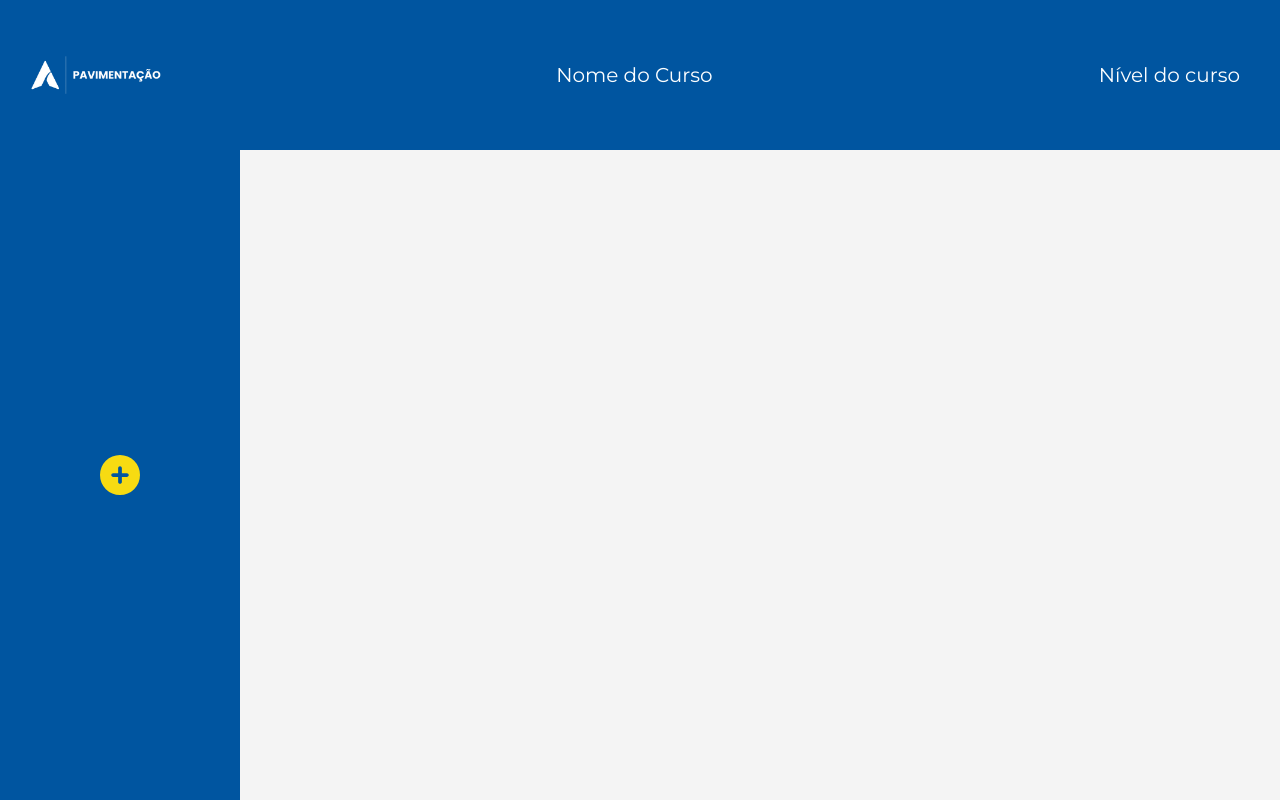
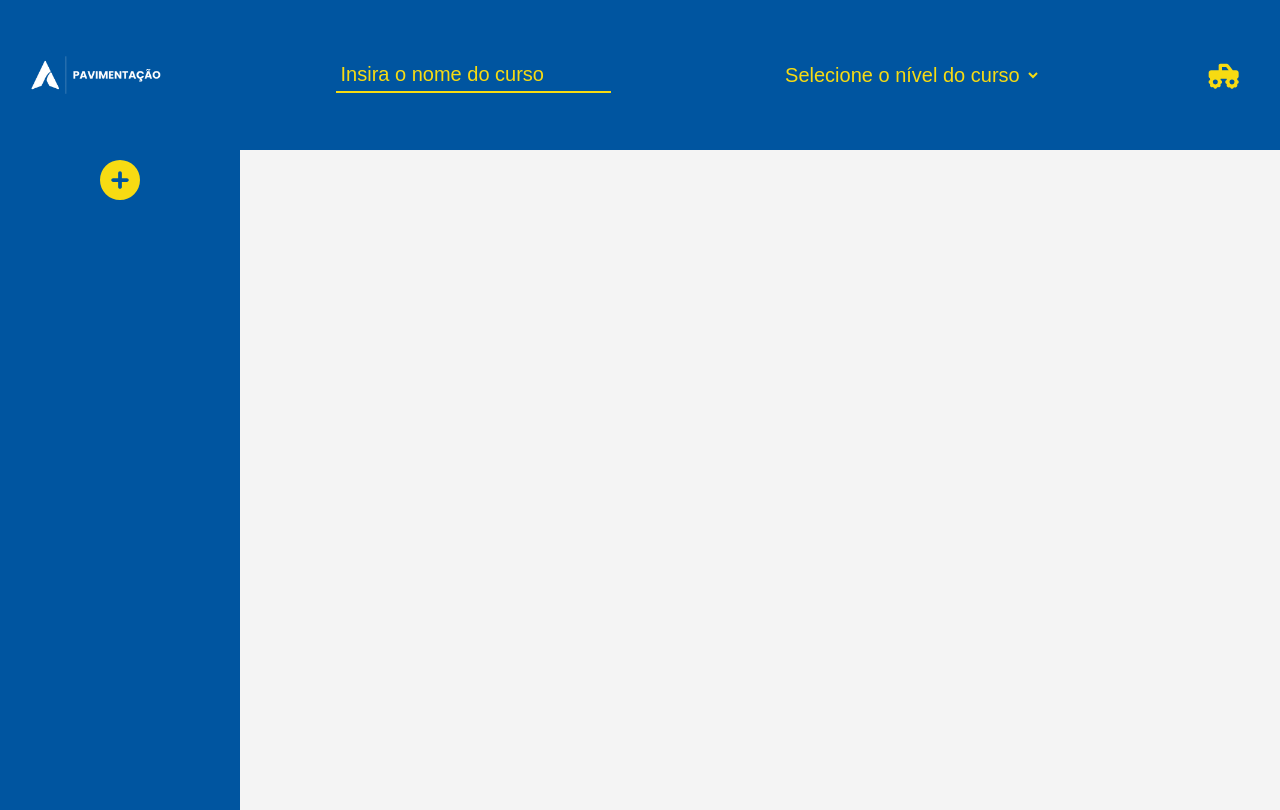
Before and after one commit to bianca01moreira/Projeto-Futuro-Bianca, a React (Vite) app in the folder ProjetoCursos/: page /CriarCurso in a window 1280 px wide. Built offline with nearby package versions, Linux system fonts and the light colour scheme.

Commit message:
Adicionei um Modal, arrumei hook e melhorei a tela

```diff
--- /dev/null
+++ b/ProjetoCursos/src/Paginas/Administracao/CriarCurso.css
@@ -0,0 +1,4 @@
+.inputCurso::placeholder {
+  color: #f7db12; /* amarelo, por exemplo */
+  opacity: 1; /* evita ficar transparente */
+}
--- a/ProjetoCursos/src/Paginas/Administracao/CriarCurso.jsx
+++ b/ProjetoCursos/src/Paginas/Administracao/CriarCurso.jsx
@@ -1,14 +1,48 @@
 import Menu from "../../Menu.jsx"
-import {useState } from "react"
+import { useState } from "react"
 import { FontAwesomeIcon } from '@fortawesome/react-fontawesome'
+import "./CriarCurso.css";
+import './Modal.css';
+
 function CriarCurso(){
 
-    //hook
-    const[nomeCurso, setnomeCurso] = useState("Nome do Curso")
-    const[nivelCurso, setnivelCurso] = useState("Nível do curso")
+    // hooks
+    const [nomeCurso, setNomeCurso] = useState("")
+    const [nivelCurso, setNivelCurso] = useState("")
 
-    const[moduloCurso, setModuloCurso] = useState("")
-    const[aula, setAula] = useState("")
+    const [modulos, setModulos] = useState([])
+
+    const [modalIsOpen, setModalIsOpen] = useState(false)
+
+    const [moduloCurso, setModuloCurso] = useState("")
+    const [descricao, setDescricao] = useState("")
+
+    function salvar() {
+        if (!moduloCurso || !descricao) {
+            alert("Preencha todos os campos")
+            return
+        }
+
+        const novoModulo = {
+            nome: moduloCurso,
+            descricao: descricao,
+        }
+
+        setModulos([...modulos, novoModulo])
+
+        setModuloCurso("")
+        setDescricao("")
+
+        fecharModal()
+    }
+
+    function abrirModal() {
+        setModalIsOpen(true)
+    }
+
+    function fecharModal() {
+        setModalIsOpen(false)
+    }
 
     let estiloMenuLateral = {
         minHeight:"calc(100vh - 150px)",
@@ -16,23 +50,126 @@ function CriarCurso(){
         minWidth:"15vh",
         backgroundColor:"#0055A0",
         display: "flex",
-        justifyContent:"space-evenly",
-        flexDirection:"column"
+        flexDirection:"column",
+        alignItems: "center",
+        gap: "10px",
+        paddingTop: "10px"
     }
+
     let estiloBotao = {
         border: "none",
         backgroundColor:"#0055A0",
+        cursor: "pointer"
     }
+
+    let estiloInput = {
+        border: "none",
+        borderBottom:"2px solid #f7db12",
+        backgroundColor:"#0055A0",
+        color:"#FCFEFF",
+        padding:"5px",
+        fontSize: "20px",
+    }
+
+    let estiloSelect = {
+        padding: "5px",
+        color:"#f7db12",
+        border: "none",
+        backgroundColor:"#0055A0",
+        fontSize:"20px"
+    }
+
     return (
     <div>
         <Menu>
-            <span>{nomeCurso}</span>
-            <span>{nivelCurso}</span>
+            <span>
+                <input
+                    className="inputCurso"
+                    style={estiloInput}
+                    type="text"
+                    value={nomeCurso}
+                    placeholder="Insira o nome do curso"
+                    onChange={(e)=> setNomeCurso(e.target.value)}
+                />
+            </span>
+
+            <span>
+                <select
+                    style={estiloSelect}
+                    value={nivelCurso}
+                    onChange={(e) => setNivelCurso(e.target.value)}
+                >
+                    <option value="">Selecione o nível do curso</option>
+                    <option value="basico">Básico</option>
+                    <option value="intermediario">Intermediário</option>
+                    <option value="avancado">Avançado</option>
+                </select>
+            </span>
+
+            <button style={estiloBotao}>
+                <FontAwesomeIcon icon="fa-solid fa-truck-monster" size="2xl" style={{color: "#f7db12"}}/>
+            </button>
         </Menu>
+
+        {modalIsOpen && (
+            <div className="modal-backdrop">
+                <div className="modal-content">
+                    <h2>Cadastro do módulo/aula</h2>
+
+                    <form className="form-modal">
+                        <label>
+                            Nome do módulo
+                            <input
+                                type="text"
+                                value={moduloCurso}
+                                onChange={(e)=> setModuloCurso(e.target.value)}
+                            />
+                        </label>
+
+                        <label>
+                            Descrição do curso
+                            <textarea
+                                className="textarea-modal"
+                                value={descricao}
+                                onChange={(e) => setDescricao(e.target.value)}
+                                placeholder="Descreva o curso"
+                                rows={4}
+                            />
+                        </label>
+                    </form>
+
+                    <button onClick={fecharModal}>Fechar</button>
+                    <button onClick={salvar}>Salvar</button>
+                </div>
+            </div>
+        )}
+
         <div style={estiloMenuLateral}>
-            <button style={estiloBotao}><FontAwesomeIcon icon="fa-solid fa-circle-plus" size="3x" style={{color: "#f7db12",}} /></button>
+
+            {modulos.map((modulo, index) => (
+                <div
+                    key={index}
+                    style={{
+                        color: "#f7db12",
+                        width: "90%",
+                        borderBottom: "1px solid #f7db12",
+                        paddingBottom: "5px",
+                        wordBreak: "break-word",
+                        overflowWrap: "break-word",
+                        whiteSpace: "normal"
+                    }}
+                >
+                    <strong>{modulo.nome}</strong>
+                    <p style={{ fontSize: "12px" }}>{modulo.descricao}</p>
+                </div>
+            ))}
+
+            <button style={estiloBotao} type="button" onClick={abrirModal}>
+                <FontAwesomeIcon icon="fa-solid fa-circle-plus" size="3x" style={{color: "#f7db12"}} />
+            </button>
         </div>
     </div>
     )
 }
+
 export default CriarCurso;
--- /dev/null
+++ b/ProjetoCursos/src/Paginas/Administracao/Modal.css
@@ -0,0 +1,56 @@
+.modal-backdrop {
+  position: fixed;
+  top: 0;
+  left: 0;
+  width: 100%;
+  height: 100%;
+  background-color: rgba(0, 0, 0, 0.5);
+  display: flex;
+  justify-content: center;
+  align-items: center;
+}
+
+.modal-content {
+  background:#0055A0;
+  color:rgb(247, 219, 18);
+  padding: 50px;
+  border-radius: 8px;
+  box-shadow: 0 2px 10px rgba(0, 0, 0, 0.3);
+}
+
+.form-modal label {
+  display: flex;
+  padding: 10px;
+  flex-direction: column;
+  font-size: 16px;
+}
+
+.form-modal input {
+  margin-top: 5px;
+  width: 100%;
+}
+
+.modal-content input {
+  background-color: rgb(247, 219, 18);
+  border: 1px solid rgb(247, 219, 18);
+  padding: 8px;
+  border-radius: 5px;
+}
+
+.modal-content button {
+  margin-top: 20px;
+  align-self: flex-end;
+  padding: 10px;
+  background-color: rgb(247, 219, 18);
+  border: none;
+  border-radius: 5px;
+  margin-left: 12px;
+}
+
+.textarea-modal {
+  background-color: #f7db12;
+  color: #0055A0;
+  border: 1px solid #f7db12;
+  border-radius: 5px;
+  padding: 8px;
+}
```
